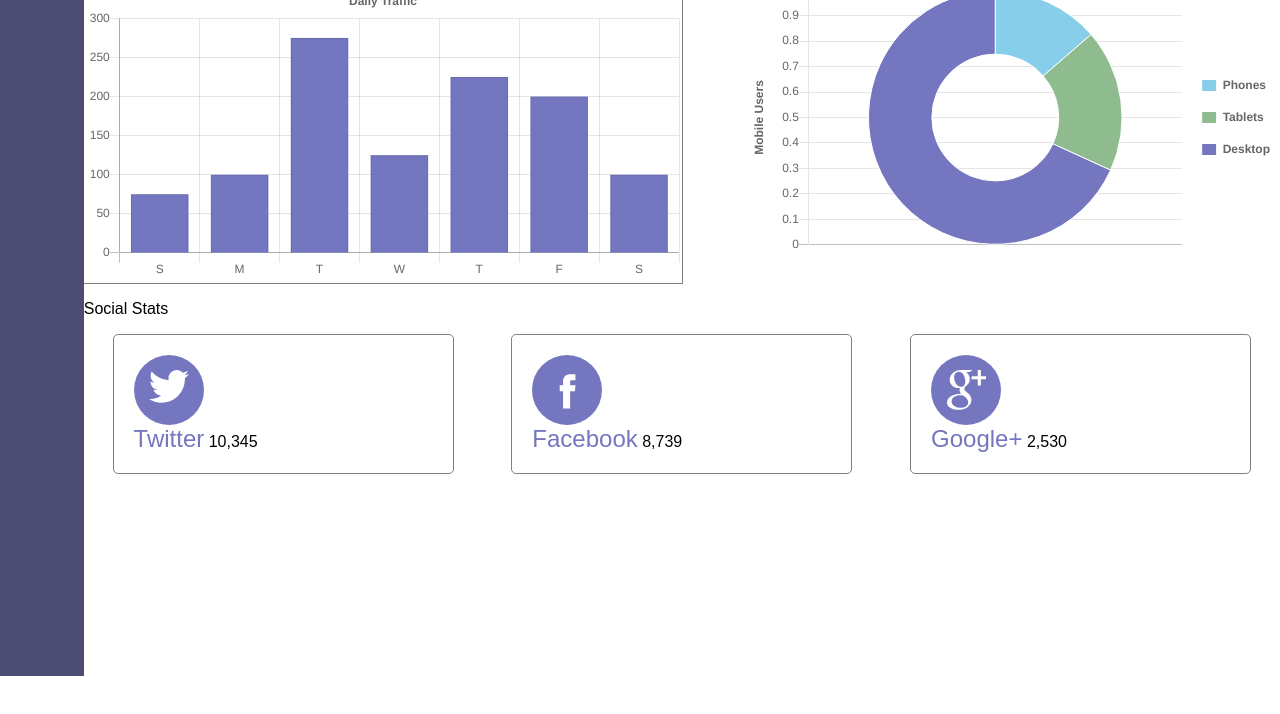
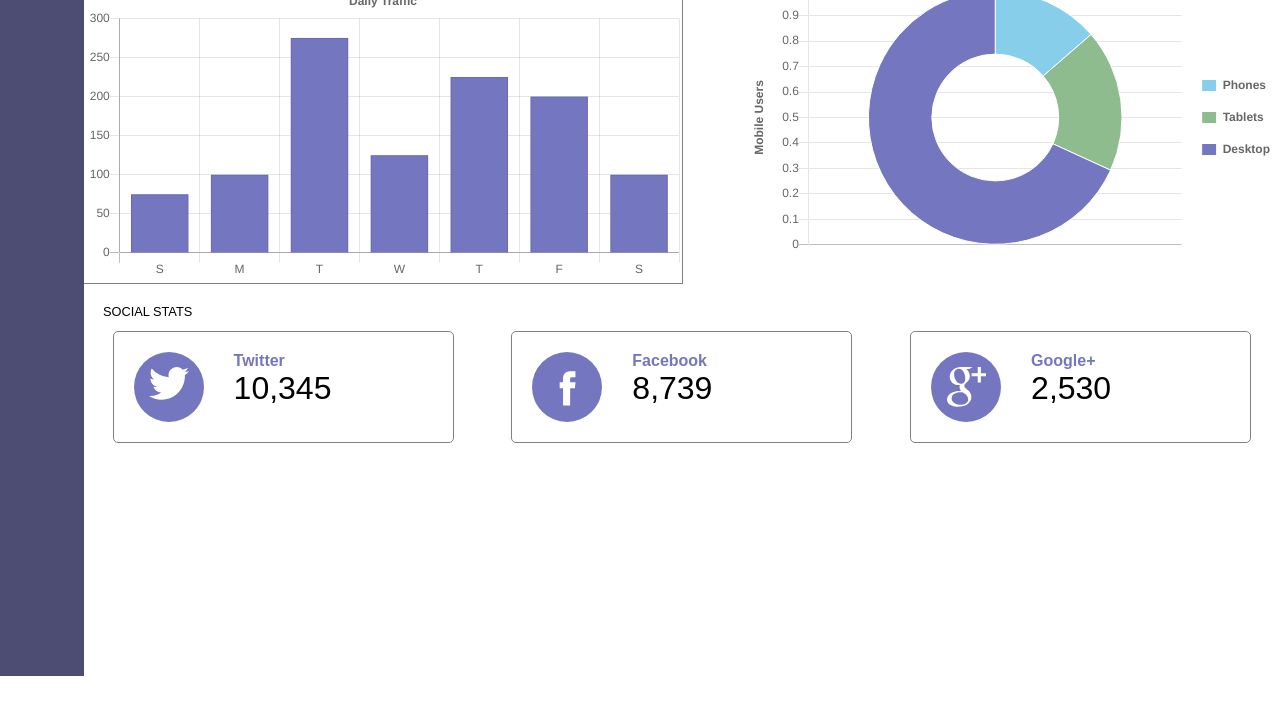
Before and after one commit to margrahaw/Treehouse-Project-Nine-Web-App-Dashboard, a plain HTML site: page index.html in a window 1280 px wide. Shown: the part 1374-2088 px from the top of the page. Drawn offline with nearby package versions, Linux system fonts and the light colour scheme.

Commit message:
Update
finish social icons

```diff
--- a/css/style.css
+++ b/css/style.css
@@ -179,6 +179,12 @@ ul {
 .socialStats {
 	width: 100%;
 }
+.socialStats p {
+	text-transform: uppercase;
+	margin-left: 1.5em;
+	font-size: .8em;
+	margin-top: 1.5em;
+}
 .social-container {
 	width: 100%;
 	display: flex;
@@ -193,15 +199,18 @@ ul {
 	border-radius: 5px;
 }
 .social-info {
+	position: absolute;
+	padding-left: 100px;
 
 }
 .social-name {
 	color: #7477BF;
-	font-size: 1.5em;
-	font-weight: 200;
+	font-weight: bold;
+
 }
 .social-count {
-
+	font-weight: light;
+	font-size: 2em;
 }
 .social-icon {
 	background-color: #7477BF;
@@ -209,6 +218,7 @@ ul {
 	width: 70px;
 	height: 70px;
 	position: relative;
+	float: left;
 }
 .icon {
 	width: 40px;
--- a/index.html
+++ b/index.html
@@ -73,8 +73,8 @@
 								</svg>
 							</div>
 							<div class="social-info">
-								<span class="social-name">Twitter</span>
-								<span class="social=count">10,345</span>
+								<span class="social-name">Twitter</span><br>
+								<span class="social-count">10,345</span>
 							</div>
 						</div>
 						<div class="facebook social-box">
@@ -84,8 +84,8 @@
 								</svg>
 							</div>
 							<div class="social-info">
-								<span class="social-name">Facebook</span>
-								<span class="social=count">8,739</span>
+								<span class="social-name">Facebook</span><br>
+								<span class="social-count">8,739</span>
 							</div>
 						</div>
 						<div class="google social-box">
@@ -111,8 +111,8 @@
 								</svg>
 							</div>
 							<div class="social-info">
-								<span class="social-name">Google+</span>
-								<span class="social=count">2,530</span>
+								<span class="social-name">Google+</span><br>
+								<span class="social-count">2,530</span>
 							</div>
 						</div>
 					</div>
--- a/js/scripts.js
+++ b/js/scripts.js
@@ -7,7 +7,6 @@ window.onload = function() {
 	var trafficChart = document.getElementById('trafficChart');
 	var dailyTrafficChart = document.getElementById("dailyTrafficChart");
 	var mobileUsersChart = document.getElementById('mobileUsersChart');
-	var newMembersChart = document.getElementById('newMembersChart');
 	var recentActivityChart = document.getElementById('recentActivityChart');
 	var messageUsersChart = document.getElementById('messageUsersChart');
 	var settingsChart = document.getElementById('settingsChart');
@@ -113,7 +112,7 @@ window.onload = function() {
 	    }
 	});
 
-	// New Members Chart
+
 
 	// Recent Activity Chart
 
```
